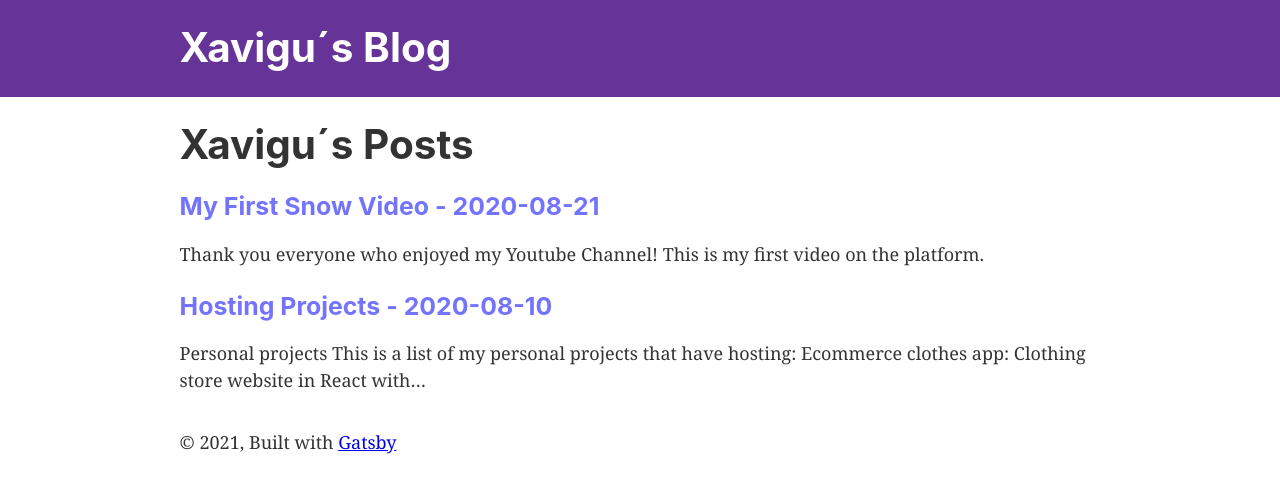
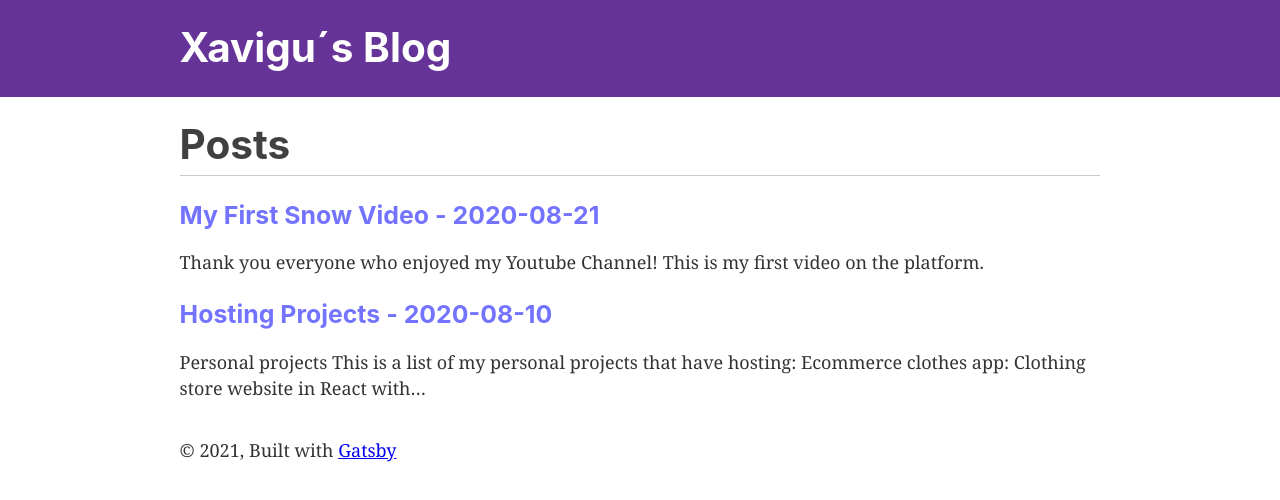
Before and after one commit to xavigu/Gatsby-blog, a Gatsby site: page / in a window 1280 px wide. Built offline with nearby package versions, Linux system fonts and the light colour scheme; Gatsby itself is replaced by a stand-in of ours.

Commit message:
styled component main title

```diff
--- a/src/pages/index.js
+++ b/src/pages/index.js
@@ -15,6 +15,11 @@ const BlogTitle = styled.h3`
   color: #0000ff8c;
 `;
 
+const MainTitle = styled.h1`
+  margin-bottom: 0.45rem;
+  color: #0a0a0ac7;
+`;
+
 export default ({ data }) => {
   console.log(data);
 
@@ -22,7 +27,8 @@ export default ({ data }) => {
     <Layout>
       <SEO title="Home" />
       <div>
-        <h1>Xavigu´s Posts</h1>
+        <MainTitle>Posts</MainTitle>
+        <hr></hr>
         {
           data.allMarkdownRemark.edges.map(({node}) => (
             <div key={node.id}>
```
